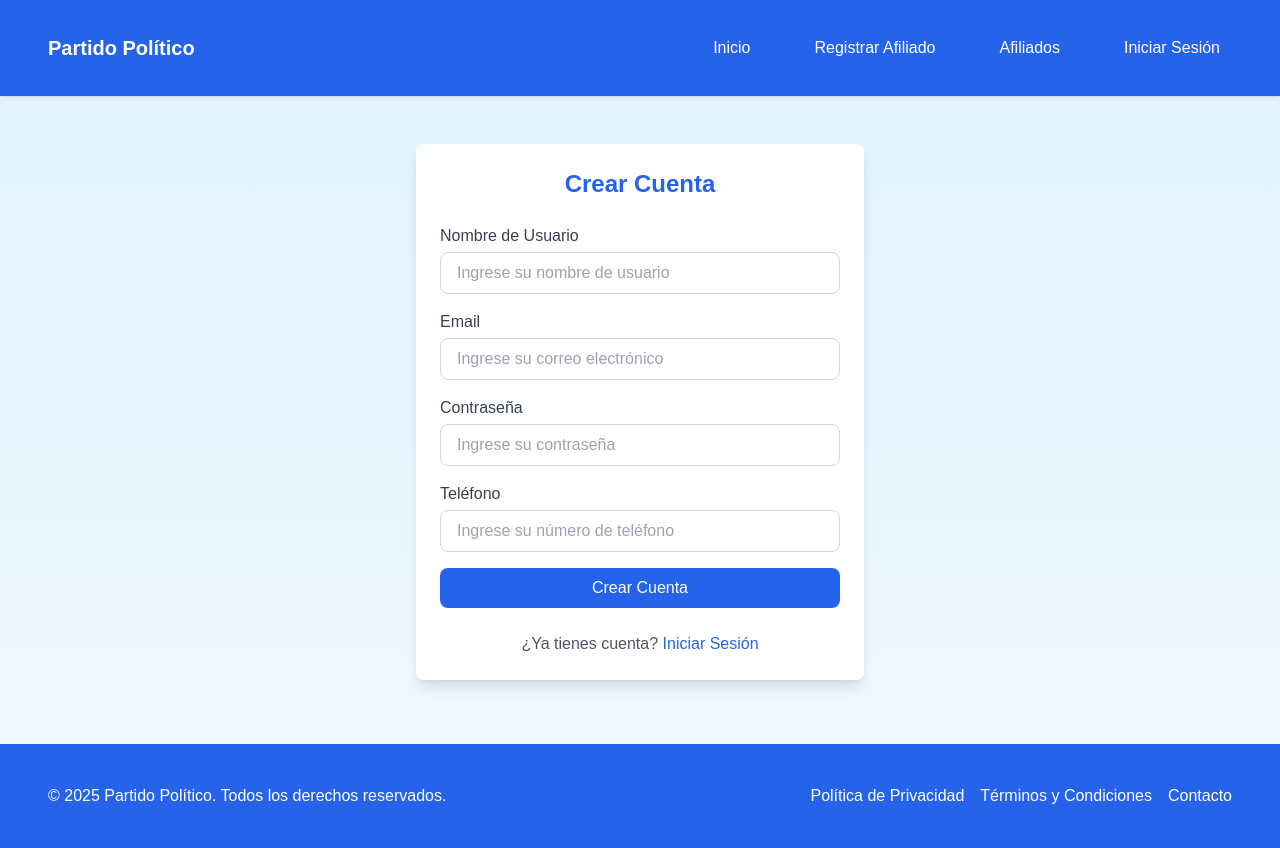
After one commit to Bishox/Afiliados_Partidos_Politicos, a Flask app: page /register_user in a window 1280 px wide. The commit adds this page. Run offline with Flask 3, Linux system fonts and the light colour scheme; some libraries are stand-ins or nearby versions.

Commit message:
add semana 14

```diff
--- a/app.py
+++ b/app.py
@@ -1,21 +1,133 @@
 from flask import Flask, render_template, request, redirect, url_for, flash
+from werkzeug.security import generate_password_hash, check_password_hash
+from flask_login import LoginManager, login_user, logout_user, login_required, current_user, UserMixin
 from werkzeug.utils import secure_filename
 import os
 from conexion.mysql_connection import get_db_connection
 
 app = Flask(__name__)
-app.secret_key = "tu_clave_secreta"  # Necesario para flash
+app.secret_key = "tu_clave_secreta"
 
 # Carpeta para subir fotos
 UPLOAD_FOLDER = "static/uploads"
 os.makedirs(UPLOAD_FOLDER, exist_ok=True)
 app.config["UPLOAD_FOLDER"] = UPLOAD_FOLDER
 
+# Configurar Flask-Login
+login_manager = LoginManager()
+login_manager.login_message = "Debes iniciar sesión para acceder a esta página."
+login_manager.init_app(app)
+login_manager.login_view = 'login'
+
+
+# Modelo de usuario
+class User(UserMixin):
+    def __init__(self, id, username, email, password, telefono):
+        self.id = id
+        self.username = username
+        self.email = email
+        self.password = password
+        self.telefono = telefono
+
+@login_manager.user_loader
+def load_user(user_id):
+    conn = get_db_connection()
+    cursor = conn.cursor(dictionary=True)
+    cursor.execute("SELECT * FROM users WHERE id = %s", (user_id,))
+    user_data = cursor.fetchone()
+    cursor.close()
+    conn.close()
+    if user_data:
+        return User(**user_data)
+    return None
+
+# INDEX
 @app.route('/')
 def index():
     return render_template('index.html')
 
+# REGISTRO DE USUARIO
+@app.route('/register_user', methods=['GET', 'POST'])
+def register_user():
+    if current_user.is_authenticated:
+        return redirect(url_for('listar_afiliados'))
+
+    if request.method == 'POST':
+        username = request.form.get('username').strip()
+        email = request.form.get('email').strip()
+        password = request.form.get('password').strip()
+        telefono = request.form.get('telefono').strip()
+
+        if not all([username, email, password, telefono]):
+            flash("Todos los campos son obligatorios.", "danger")
+            return render_template('register_user.html', username=username, email=email, telefono=telefono)
+
+        conn = get_db_connection()
+        cursor = conn.cursor(dictionary=True)
+
+        # Validar que el email sea único
+        cursor.execute("SELECT * FROM users WHERE email = %s", (email,))
+        exists = cursor.fetchone()
+        if exists:
+            flash("El correo electrónico ya está registrado.", "danger")
+            cursor.close()
+            conn.close()
+            return render_template('register_user.html', username=username, email=email, telefono=telefono)
+
+        hashed_password = generate_password_hash(password)
+
+        cursor.execute("""
+            INSERT INTO users (username, email, password, telefono)
+            VALUES (%s, %s, %s, %s)
+        """, (username, email, hashed_password, telefono))
+        conn.commit()
+        cursor.close()
+        conn.close()
+
+        flash("Cuenta creada correctamente. Inicia sesión.", "success")
+        return redirect(url_for('login'))
+
+    return render_template('register_user.html')
+
+# LOGIN CON EMAIL
+@app.route('/login', methods=['GET', 'POST'])
+def login():
+    if current_user.is_authenticated:
+        return redirect(url_for('listar_afiliados'))
+
+    if request.method == 'POST':
+        email = request.form.get('email').strip()
+        password = request.form.get('password').strip()
+
+        conn = get_db_connection()
+        cursor = conn.cursor(dictionary=True)
+        cursor.execute("SELECT * FROM users WHERE email = %s", (email,))
+        user_data = cursor.fetchone()
+        cursor.close()
+        conn.close()
+
+        if user_data and check_password_hash(user_data['password'], password):
+            user = User(**user_data)
+            login_user(user)
+            flash("¡Has iniciado sesión correctamente!", "success")
+            return redirect(url_for('listar_afiliados'))
+        else:
+            flash("Correo o contraseña incorrectos.", "danger")
+            return render_template('login.html', email=email)
+
+    return render_template('login.html')
+
+# LOGOUT
+@app.route('/logout')
+@login_required
+def logout():
+    logout_user()
+    flash("Sesión cerrada.", "success")
+    return redirect(url_for('login'))
+
+# REGISTRO DE AFILIADOS (PROTEGIDO)
 @app.route('/registrar', methods=['GET', 'POST'])
+@login_required
 def registrar():
     if request.method == 'POST':
         nombre = request.form.get('nombre', '').strip()
@@ -26,14 +138,12 @@ def registrar():
         direccion = request.form.get('direccion', '').strip()
         foto_file = request.files.get('foto')
 
-        # Validación de campos vacíos
         if not all([nombre, apellido, cedula, email, telefono, direccion]):
             flash("Todos los campos obligatorios deben llenarse.", "danger")
             return render_template('registrar.html', nombre=nombre, apellido=apellido,
                                    cedula=cedula, email=email, telefono=telefono,
                                    direccion=direccion)
 
-        # Validar cédula única
         conn = get_db_connection()
         cursor = conn.cursor(dictionary=True)
         cursor.execute("SELECT * FROM afiliados WHERE cedula = %s", (cedula,))
@@ -46,14 +156,12 @@ def registrar():
                                    cedula=cedula, email=email, telefono=telefono,
                                    direccion=direccion)
 
-        # Guardar foto si existe
         foto_filename = None
         if foto_file and foto_file.filename != '':
             foto_filename = secure_filename(foto_file.filename)
             foto_path = os.path.join(app.config['UPLOAD_FOLDER'], foto_filename)
             foto_file.save(foto_path)
 
-        # Insertar en la base de datos
         cursor.execute("""
             INSERT INTO afiliados (nombre, apellido, cedula, email, telefono, direccion, foto)
             VALUES (%s, %s, %s, %s, %s, %s, %s)
@@ -67,8 +175,9 @@ def registrar():
 
     return render_template('registrar.html')
 
-
+# LISTAR AFILIADOS (PROTEGIDO)
 @app.route('/afiliados')
+@login_required
 def listar_afiliados():
     conn = get_db_connection()
     cursor = conn.cursor(dictionary=True)
@@ -78,6 +187,5 @@ def listar_afiliados():
     conn.close()
     return render_template('afiliados.html', afiliados=afiliados)
 
-
 if __name__ == '__main__':
     app.run(debug=True)
--- a/templates/base.html
+++ b/templates/base.html
@@ -27,13 +27,24 @@
             </button>
         </div>
 
-        <!-- Menú escritorio -->
-        <div class="hidden md:flex gap-6">
-            <a href="{{ url_for('index') }}" class="hover:text-gray-200 transition">Inicio</a>
-            <a href="{{ url_for('registrar') }}" class="hover:text-gray-200 transition">Registrar</a>
-            <a href="{{ url_for('listar_afiliados') }}" class="hover:text-gray-200 transition">Afiliados</a>
-        </div>
-    </div>
+
+
+    <!-- Menú escritorio -->
+<div class="hidden md:flex gap-6 items-center">
+    <a href="{{ url_for('index') }}" class="hover:text-gray-200 transition">Inicio</a>
+    <a href="{{ url_for('registrar') }}" class="hover:text-gray-200 transition">Registrar Afiliado</a>
+    <a href="{{ url_for('listar_afiliados') }}" class="hover:text-gray-200 transition">Afiliados</a>
+
+    {% if current_user.is_authenticated %}
+        <!-- Mostrar botón logout si está logueado -->
+        <a href="{{ url_for('logout') }}" class="hover:text-gray-200 transition font-medium bg-red-500 px-3 py-1 rounded-lg hover:bg-red-600">
+            Cerrar Sesión
+        </a>
+    {% else %}
+        <!-- Mostrar login si no está logueado -->
+        <a href="{{ url_for('login') }}" class="hover:text-gray-200 transition">Iniciar Sesión</a>
+    {% endif %}
+</div>
 
     <!-- Menú móvil deslizable -->
     <div id="mobile-menu" class="fixed top-0 right-0 h-full w-64 bg-blue-600 text-white shadow-lg transform translate-x-full transition-transform duration-300 md:hidden z-40">
@@ -49,6 +60,8 @@
             <a href="{{ url_for('index') }}" class="hover:text-gray-200 transition">Inicio</a>
             <a href="{{ url_for('registrar') }}" class="hover:text-gray-200 transition">Registrar</a>
             <a href="{{ url_for('listar_afiliados') }}" class="hover:text-gray-200 transition">Afiliados</a>
+            <a href="{{ url_for('listar_afiliados') }}" class="hover:text-gray-200 transition">Login</a>
+            <a href="{{ url_for('listar_afiliados') }}" class="hover:text-gray-200 transition">Log out</a>
         </nav>
     </div>
 
--- a/templates/index.html
+++ b/templates/index.html
@@ -29,6 +29,8 @@
                 Ver Afiliados
             </a>
         </div>
+
+
 
         <!-- Imagen con animación de rebote -->
         <div class="mt-8 animate-bounce">
--- /dev/null
+++ b/templates/register_user.html
@@ -0,0 +1,64 @@
+{% extends "base.html" %}
+
+{% block content %}
+<div class="max-w-md mx-auto mt-16 p-6 bg-white rounded-lg shadow-lg">
+    <h2 class="text-2xl font-bold text-center text-blue-600 mb-6">Crear Cuenta</h2>
+
+    <!-- Mostrar mensajes flash -->
+    {% with messages = get_flashed_messages(with_categories=true) %}
+        {% if messages %}
+            {% for category, message in messages %}
+                <div class="mb-4 px-4 py-2 rounded-lg
+                    {% if category == 'success' %}bg-green-100 text-green-700
+                    {% elif category == 'danger' %}bg-red-100 text-red-700
+                    {% endif %}">
+                    {{ message }}
+                </div>
+            {% endfor %}
+        {% endif %}
+    {% endwith %}
+
+    <!-- Formulario de registro -->
+    <form action="{{ url_for('register_user') }}" method="POST" class="space-y-4">
+        <div>
+            <label for="username" class="block text-gray-700 font-medium mb-1">Nombre de Usuario</label>
+            <input type="text" id="username" name="username" placeholder="Ingrese su nombre de usuario"
+                   value="{{ username if username else '' }}"
+                   class="w-full px-4 py-2 border border-gray-300 rounded-lg focus:outline-none focus:ring-2 focus:ring-blue-500" required>
+        </div>
+
+        <div>
+            <label for="email" class="block text-gray-700 font-medium mb-1">Email</label>
+            <input type="email" id="email" name="email" placeholder="Ingrese su correo electrónico"
+                   value="{{ email if email else '' }}"
+                   class="w-full px-4 py-2 border border-gray-300 rounded-lg focus:outline-none focus:ring-2 focus:ring-blue-500" required>
+        </div>
+
+        <div>
+            <label for="password" class="block text-gray-700 font-medium mb-1">Contraseña</label>
+            <input type="password" id="password" name="password" placeholder="Ingrese su contraseña"
+                   class="w-full px-4 py-2 border border-gray-300 rounded-lg focus:outline-none focus:ring-2 focus:ring-blue-500" required>
+        </div>
+
+        <div>
+            <label for="telefono" class="block text-gray-700 font-medium mb-1">Teléfono</label>
+            <input type="text" id="telefono" name="telefono" placeholder="Ingrese su número de teléfono"
+                   value="{{ telefono if telefono else '' }}"
+                   class="w-full px-4 py-2 border border-gray-300 rounded-lg focus:outline-none focus:ring-2 focus:ring-blue-500" required>
+        </div>
+
+        <button type="submit"
+                class="w-full bg-blue-600 text-white py-2 rounded-lg hover:bg-blue-700 transition font-medium">
+            Crear Cuenta
+        </button>
+    </form>
+
+    <!-- Enlace a login -->
+    <p class="mt-6 text-center text-gray-600">
+        ¿Ya tienes cuenta?
+        <a href="{{ url_for('login') }}" class="text-blue-600 font-medium hover:underline">
+            Iniciar Sesión
+        </a>
+    </p>
+</div>
+{% endblock %}
```
Also changed, not shown: models.py (added, +32 -0 lines), templates/login.html (added, +49 -0 lines).
